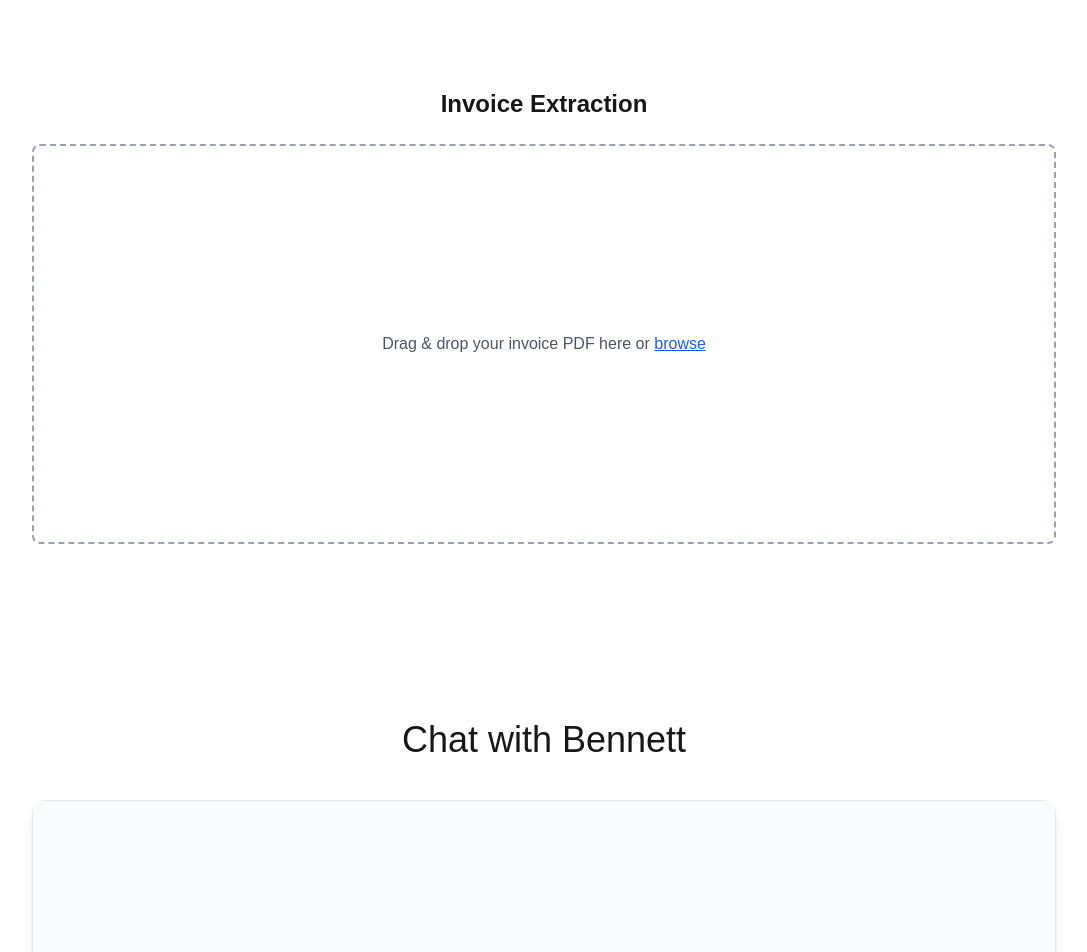
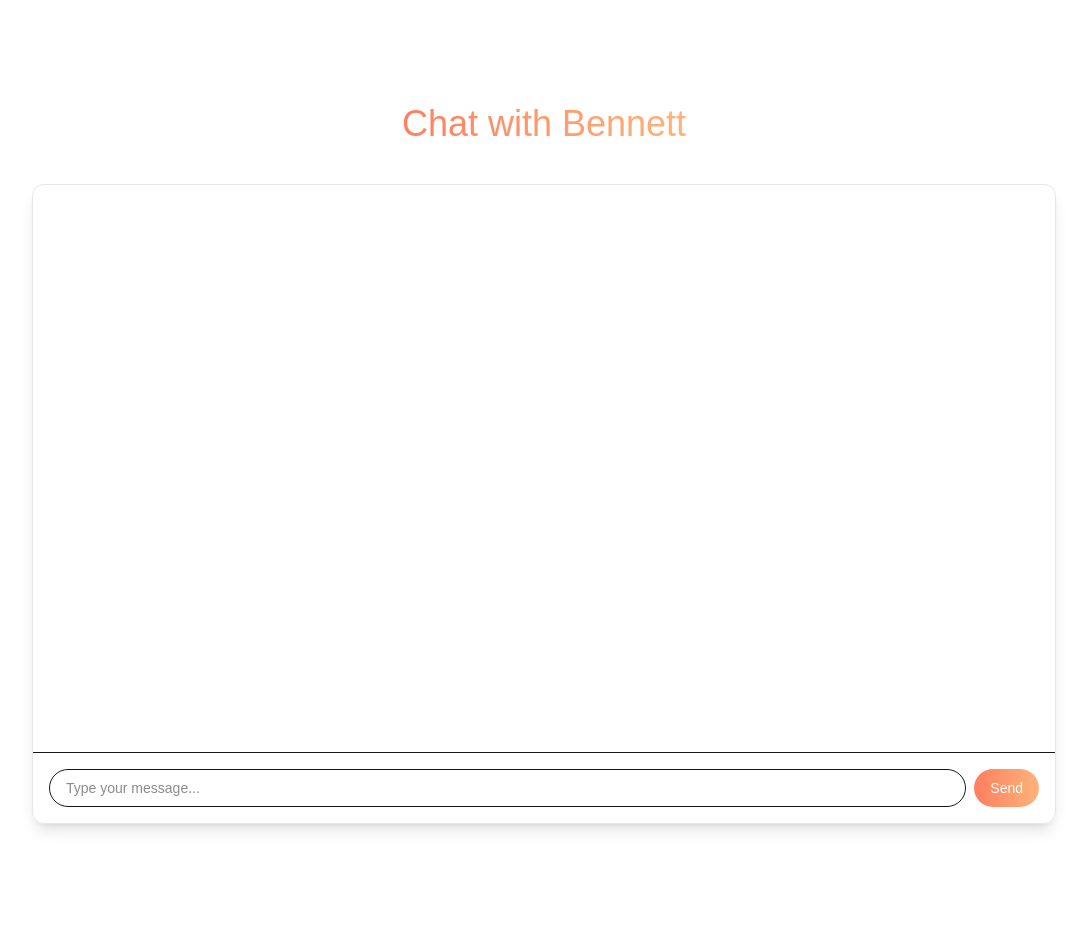
Before and after one commit to Velqen/Velqen-Webpage, a Next.js app: page / in a window 1280 px wide. Shown: the top 952 px of the page, without its empty margins (96-1183 px from the left). Built offline with nearby package versions, Linux system fonts and the light colour scheme.

Commit message:
changing colours

```diff
--- a/src/app/globals.css
+++ b/src/app/globals.css
@@ -1,16 +1,33 @@
 @import "tailwindcss";
 
 :root {
+  /* --background: #0b0430; */
   --background: #ffffff;
   --foreground: #171717;
+  --bennett-gradient: linear-gradient(90deg, #ff7e5f, #feb47b);
+  --bennett-orange: #ff7e5f;
 }
 
 @theme inline {
   --color-background: var(--background);
   --color-foreground: var(--foreground);
+  --color-bennett-orange: var(--bennett-orange);
   --font-sans: var(--font-geist-sans);
   --font-mono: var(--font-geist-mono);
 }
+
+.bennett-gradient-text {
+  background: var(--bennett-gradient);
+  background-clip: text;
+  -webkit-background-clip: text;
+  -moz-background-clip: text;
+  -webkit-text-fill-color: transparent;
+}
+
+.bennett-gradient-bg {
+  background: var(--bennett-gradient);
+}
+
 
 body {
   background: var(--background);
--- a/src/app/page.tsx
+++ b/src/app/page.tsx
@@ -3,11 +3,15 @@ import InvoiceExtraction from "@/components/InvoiceExtraction/InvoiceExtraction"
 
 export default function Home() {
   return (
-    <div className="min-h-screen w-full flex justify-center items-center pt-16">
-      <div className="w-[80%] flex flex-col justify-center items-center">
+    <div className="min-h-screen w-full flex flex-col justify-center items-center pt-16">
+      <div className="flex flex-col justify-center items-center max-w-[1200px] w-[80%]">
+        <h2 className="text-4xl py-10 bennett-gradient-text">
+          Chat with Bennett
+        </h2>
+        <ChatBot />
+      </div>
+      <div className="w-[80%] flex flex-col justify-center items-center pt-32">
         <InvoiceExtraction />
-        <h2 className="text-4xl pt-32 pb-10">Chat with Bennett</h2>
-        <ChatBot />
       </div>
     </div>
   );
--- a/src/components/ChatBot/ChatBot.tsx
+++ b/src/components/ChatBot/ChatBot.tsx
@@ -57,9 +57,9 @@ const ChatBot = () => {
   };
 
   return (
-    <div className="w-full mx-auto h-[80vh] flex flex-col bg-white rounded-xl shadow-lg border border-gray-200">
+    <div className="w-full mx-auto h-[80vh] flex flex-col rounded-xl shadow-lg border border-gray-200">
       {/* Chat Area */}
-      <div className="flex-1 p-4 space-y-3 overflow-y-auto bg-gray-50">
+      <div className="flex-1 p-4 space-y-3 overflow-y-auto ">
         {messages.map((msg, index) => (
           <div
             key={index}
@@ -70,7 +70,7 @@ const ChatBot = () => {
             <div
               className={`px-4 py-2 rounded-2xl text-sm max-w-xs break-words ${
                 msg.sender === "user"
-                  ? "bg-blue-600 text-white"
+                  ? "bennett-gradient-bg text-white"
                   : "bg-gray-200 text-gray-800"
               }`}
             >
@@ -91,21 +91,18 @@ const ChatBot = () => {
       </div>
 
       {/* Input Form */}
-      <form
-        onSubmit={handleSubmit}
-        className="p-4 flex gap-2 border-t bg-white"
-      >
+      <form onSubmit={handleSubmit} className="p-4 flex gap-2 border-t">
         <input
           type="text"
           value={input}
           onChange={(e) => setInput(e.target.value)}
           placeholder="Type your message..."
-          className="flex-1 px-4 py-2 border rounded-full text-sm outline-none focus:ring-2 focus:ring-blue-500"
+          className="flex-1 px-4 py-2 border rounded-full text-sm outline-none focus:ring-2 focus:ring-bennett-orange"
         />
         <button
           type="submit"
           disabled={isLoading}
-          className="px-4 py-2 bg-blue-600 text-white rounded-full text-sm hover:bg-blue-700 disabled:opacity-50"
+          className="px-4 py-2 bennett-gradient-bg text-white rounded-full text-sm hover:bg-blue-700 disabled:opacity-50"
         >
           {isLoading ? "…" : "Send"}
         </button>
--- a/src/components/InvoiceExtraction/InvoiceExtraction.tsx
+++ b/src/components/InvoiceExtraction/InvoiceExtraction.tsx
@@ -50,7 +50,7 @@ const InvoiceExtraction = () => {
 
       {/* Upload area (always visible)*/}
       <div
-        className="border-dashed border-2 border-gray-400 rounded-lg p-6 text-center cursor-pointer hover:border-blue-500 transition"
+        className="border-dashed border-2 border-gray-400 rounded-lg p-6 text-center cursor-pointer hover:border-bennett-orange transition"
         onClick={() => fileInputRef.current?.click()}
         onDrop={handleDrop}
         onDragOver={(e) => e.preventDefault()}
@@ -123,7 +123,7 @@ const InvoiceExtraction = () => {
 
       {/* Upload area (always visible) */}
       <div
-        className="h-[400px] flex items-center justify-center border-dashed border-2 border-gray-400 rounded-lg p-6 cursor-pointer hover:border-blue-500 transition mb-6"
+        className="h-[400px] flex items-center justify-center border-dashed border-2 border-gray-400 rounded-lg p-6 cursor-pointer hover:border-bennett-orange transition mb-6"
         onClick={() => fileInputRef.current?.click()}
         onDrop={handleDrop}
         onDragOver={(e) => e.preventDefault()}
@@ -136,7 +136,7 @@ const InvoiceExtraction = () => {
           ) : (
             <>
               Drag & drop your invoice PDF here or{" "}
-              <span className="text-blue-600 underline">browse</span>
+              <span className="bennett-gradient-text underline">browse</span>
             </>
           )}
         </p>
@@ -160,7 +160,7 @@ const InvoiceExtraction = () => {
               title="PDF Preview"
             />
             <button
-              className="mt-4 w-full py-3 bg-blue-600 hover:bg-blue-700 text-white font-semibold rounded disabled:opacity-50 disabled:cursor-not-allowed transition"
+              className="mt-4 w-full py-3 bennett-gradient-bg hover:bg-blue-700 text-white font-semibold rounded disabled:opacity-50 disabled:cursor-not-allowed transition"
               onClick={handleUpload}
               disabled={!selectedFile}
             >
```
